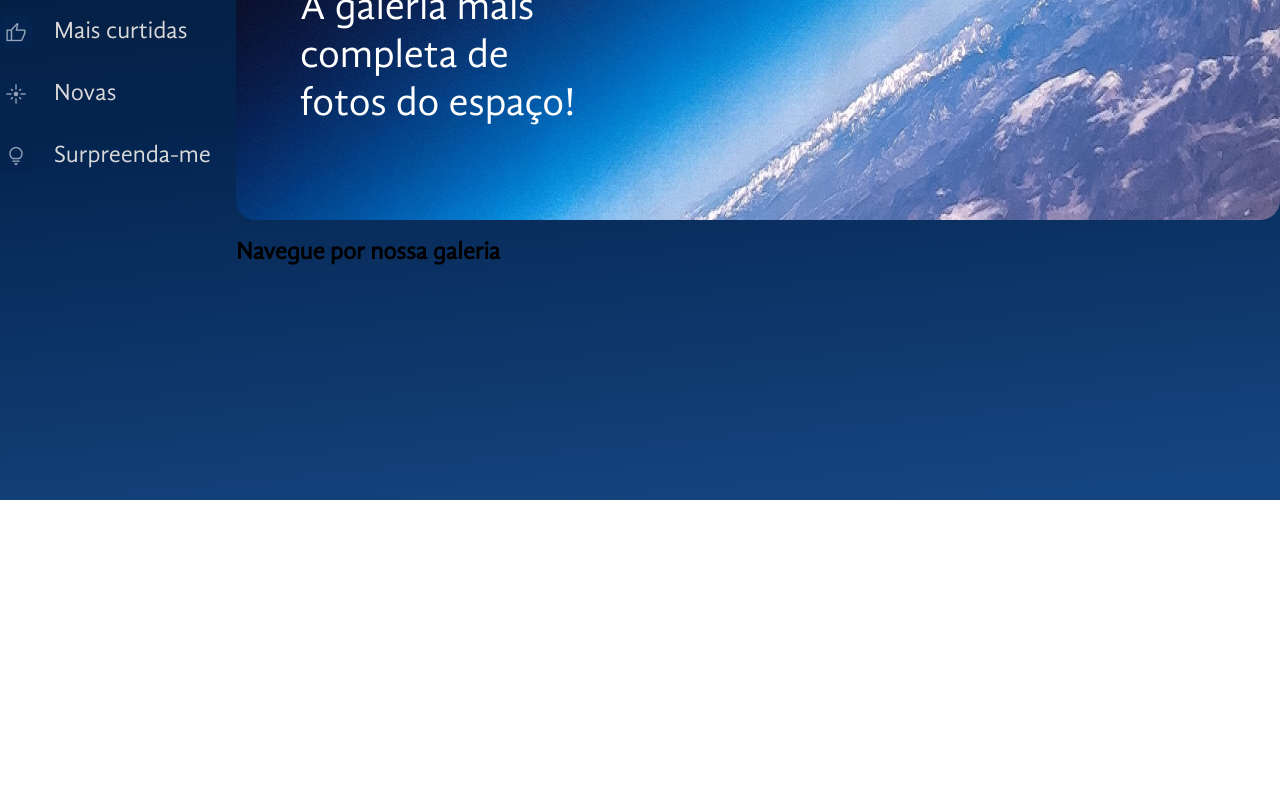
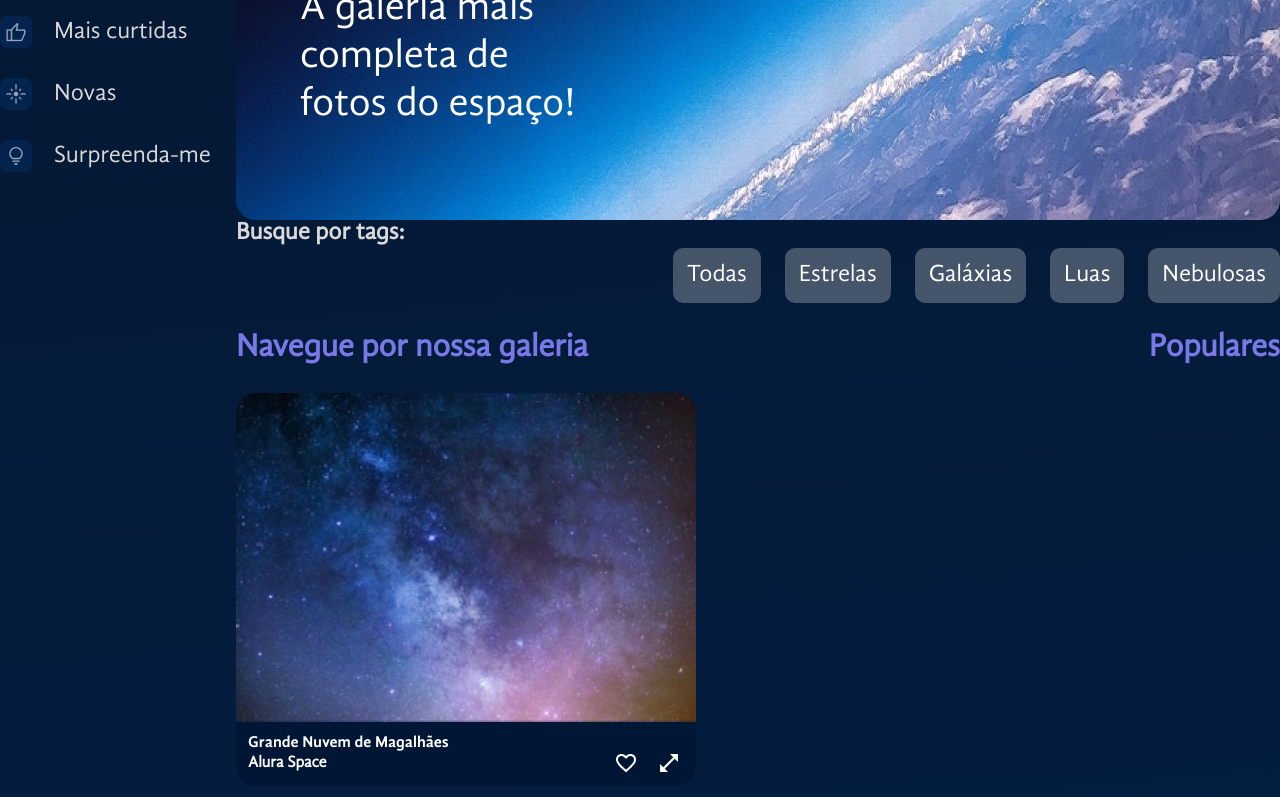
Before and after one commit to FerrariiPaulo/Space-Alura-Vite, a React (Vite) app: page / in a window 1280 px wide. Shown: the part 300-1097 px from the top of the page. Before the commit the page ends 800 px from the top, so only its background shows below. Built offline with nearby package versions, Linux system fonts and the light colour scheme.

Commit message:
terceiro commit

```diff
--- a/src/App.jsx
+++ b/src/App.jsx
@@ -5,6 +5,9 @@
 import Banner from "./componentes/banner"
 import bannerBackground from "./assets/banner.png"
 import Galeria from "./componentes/galeria"
+import fotos from "./fotos.json"
+import { useState } from "react"
+
 
 
 
@@ -30,7 +33,10 @@
   flex-grow: 1;
 `
 
+
+
 function App() {
+  const [fotosGaleria, setFotosGaleria] = useState(fotos)
   return (
     <FundoGradiente>
       <EstilosGlobais />
@@ -43,7 +49,7 @@
               texto="A galeria mais completa de fotos do espaço!"
               backgroundImage={bannerBackground}
             />
-            <Galeria />
+            <Galeria fotos={fotosGaleria}/>
           </ConteudoGaleria>
         </MainContainer>
       </AppContainer>
--- /dev/null
+++ b/src/componentes/botaoIcone/index.jsx
@@ -0,0 +1,13 @@
+import styled from "styled-components";
+
+const BotaoIcone = styled.button`
+    margin-left: 12px;
+    display: flex;
+    align-items: center;
+    justify-content: center;
+    background-color: transparent;
+    border: none;
+    cursor: pointer;
+`
+
+export default BotaoIcone
--- /dev/null
+++ b/src/componentes/galeria/imagem/index.jsx
@@ -0,0 +1,57 @@
+import { styled } from "styled-components"
+import BotaoIcone from "../../botaoIcone"
+
+const Figure = styled.figure`
+    width: ${props => props.$expandida ? '90%' : '460px'};
+    max-width: 100%;
+    margin: 0;
+    display: flex;
+    flex-direction: column;
+    & > img {
+        max-width: 100%;
+        border-radius: 20px 20px 0 0;
+    }
+    figcaption {
+        background-color: #001634;
+        border-radius: 0px 0px 20px 20px;
+        color: white;
+        box-sizing: border-box;
+        padding: 12px;
+        h3 {
+            font-family: 'GandhiSansBold';
+        }
+        h4 {
+            flex-grow: 1;
+        }
+        h3, h4 {
+            margin: 0;
+            font-size: 16px;
+        }
+    }
+`
+
+const Rodape = styled.footer`
+    display: flex;
+    justify-content: space-between;
+    align-items: center;
+`
+
+const Imagem = ({ foto, expandida = false }) => {
+    return (<Figure $expandida={expandida} id={`foto-${foto.id}`}>
+        <img src={foto.path} alt={foto.alt} />
+        <figcaption>
+            <h3>{foto.titulo}</h3>
+            <Rodape>
+                <h4>{foto.fonte}</h4>
+                <BotaoIcone>
+                    <img src="/icones/favorito.png" alt="Icone de favorito" />
+                </BotaoIcone>
+                {!expandida && <BotaoIcone aria-hidden={expandida}>
+                    <img src="/icones/expandir.png" alt="Icone de expandir" />
+                </BotaoIcone>}
+            </Rodape>
+        </figcaption>
+    </Figure>)
+}
+
+export default Imagem
--- a/src/componentes/galeria/index.jsx
+++ b/src/componentes/galeria/index.jsx
@@ -1,7 +1,38 @@
 import styled from "styled-components";
+import Titulo from "../titulo/titulo";
+import Populares from "./populares";
+import Tags from "./tags";
+import Imagem from "./imagem";
 
-export default function Galeria() {
+const GaleriaContainer = styled.div`
+   display: flex;
+
+`
+const SecaoFluida = styled.section`
+   flex-grow: 1;
+`
+const ImagensContainer = styled.section`
+    display: flex;
+    justify-content: space-between;
+    flex-wrap: wrap;
+    gap: 24px;
+`
+
+
+export default function Galeria({fotos = []}) {
     return(
-        <h2>Navegue por nossa galeria</h2>
+        <>
+            <Tags />
+            <GaleriaContainer>
+                <SecaoFluida>
+                    <Titulo> Navegue por nossa galeria </Titulo>
+                    <ImagensContainer>
+                        {fotos.map(foto => <Imagem key={foto.id} foto={foto} />)}
+                    </ImagensContainer>
+                </SecaoFluida>
+                <Populares />
+
+            </GaleriaContainer>
+        </>
     )
 }
--- /dev/null
+++ b/src/componentes/galeria/populares/index.jsx
@@ -0,0 +1,7 @@
+import Titulo from "../../titulo/titulo";
+
+export default function Populares() {
+    return(
+        <Titulo $alinhamento= "center">Populares</Titulo>
+    )
+}
--- /dev/null
+++ b/src/componentes/galeria/tags/index.jsx
@@ -0,0 +1,40 @@
+import tags from "./tags.json"
+import styled from "styled-components"
+
+const TagTitulo = styled.h3`
+    color: #D9D9D9;
+    font-size: 24px;
+    margin: 0;
+`
+
+const TagEstilizada = styled.button`
+    background: rgba(217, 217, 217, 0.3);
+    border-radius: 10px;
+    border: 2px solid transparent;
+    box-sizing: border-box;
+    color: #FFFFFF;
+    cursor: pointer;
+    font-size: 24px;
+    padding: 12px;
+    transition: background-color 0.3s ease;
+    &:hover{
+        border-color: #C98CF1;
+    }
+`
+
+const Div = styled.div`
+    display: flex;
+    gap: 24px;
+    justify-content: end;
+`
+
+export default function Tags() {
+    return(
+        <>
+            <TagTitulo>Busque por tags:</TagTitulo>
+            <Div>
+                {tags.map(tag => <TagEstilizada key={tag.id}>{tag.titulo}</TagEstilizada>)}
+            </Div>
+        </>
+    )
+}
--- /dev/null
+++ b/src/componentes/galeria/tags/tags.json
@@ -0,0 +1,22 @@
+[
+    {
+            "id": 0,
+            "titulo": "Todas"
+            },
+    {
+            "id": 1,
+            "titulo": "Estrelas"
+        },
+    {
+            "id": 2,
+            "titulo": "Galáxias"
+        },
+    {
+            "id": 3,
+            "titulo": "Luas"
+        },
+    {
+            "id": 4,
+            "titulo": "Nebulosas"
+        }
+]
--- /dev/null
+++ b/src/componentes/titulo/titulo.jsx
@@ -0,0 +1,9 @@
+import styled from "styled-components";
+
+const Titulo = styled.h2`
+   color: #7878E6;
+   font-size: 32px;
+   text-align: ${props => props.$alinhamento ? props.$alinhamento : 'left'};
+`
+
+export default Titulo
--- /dev/null
+++ b/src/fotos.json
@@ -0,0 +1,72 @@
+[
+    {
+      "titulo": "Grande Nuvem de Magalhães",
+      "fonte": "Alura Space",
+      "path": "/imagens/galeria/foto-1.png",
+      "id": "1",
+      "tagId": 2
+    },
+    {
+      "titulo": "Via Láctea",
+      "fonte": "Alura Space",
+      "path": "/imagens/galeria/foto-2.png",
+      "id": "2",
+      "tagId": 2
+    },
+    {
+      "titulo": "Lua: quarto minguante",
+      "fonte": "Alura Space",
+      "path": "/imagens/galeria/foto-3.png",
+      "id": "3",
+      "tagId": 3
+    },
+    {
+      "titulo": "Galáxia de Andrómeda",
+      "fonte": "Alura Space",
+      "path": "/imagens/galeria/foto-4.png",
+      "id": "4",
+      "tagId": 2
+    },
+    {
+      "titulo": "Estrela Pistola",
+      "fonte": "Alura Space",
+      "path": "/imagens/galeria/foto-5.png",
+      "id": "5",
+      "tagId": 1
+    },
+    {
+      "titulo": "Ilustração",
+      "fonte": "Alura Space",
+      "path": "/imagens/galeria/foto-6.png",
+      "id": "6",
+      "tagId": 4
+    },
+    {
+      "titulo": "Galáxia de Andrómeda",
+      "fonte": "Alura Space",
+      "path": "/imagens/galeria/foto-7.png",
+      "id": "7",
+      "tagId": 2
+    },
+    {
+      "titulo": "Ilustração",
+      "fonte": "Alura Space",
+      "path": "/imagens/galeria/foto-8.png",
+      "id": "8",
+      "tagId": 4
+    },
+    {
+      "titulo": "Céu estrelado",
+      "fonte": "Alura Space",
+      "path": "/imagens/galeria/foto-9.png",
+      "id": "9",
+      "tagId": 1
+    },
+    {
+      "titulo": "Ilustração",
+      "fonte": "Alura Space",
+      "path": "/imagens/galeria/foto-10.png",
+      "id": "10",
+      "tagId": 1
+    }
+  ]
```
